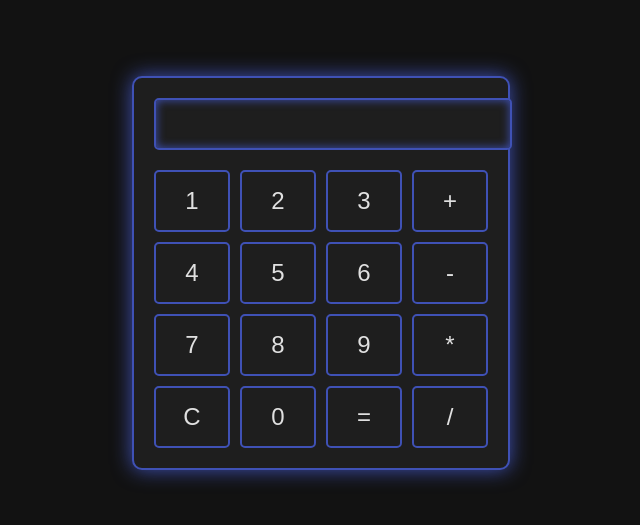
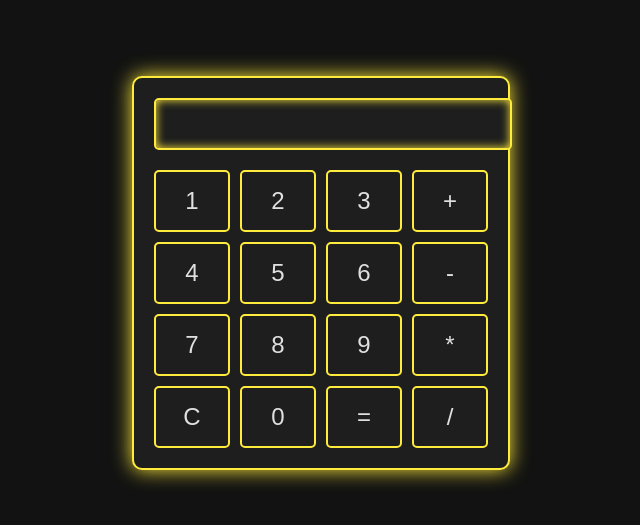
Before and after one commit to aryaman1411/demo_cprime_github, a React (Create React App) app in the folder calculator-application/: page / in a window 1280 px wide. Shown: the part 127-652 px from the top of the page, without its empty margins (319-959 px from the left). Built offline with nearby package versions, Linux system fonts and the light colour scheme.

Commit message:
new changes to css to haveyellow and green theme

```diff
--- a/calculator-application/src/Calculator.css
+++ b/calculator-application/src/Calculator.css
@@ -11,10 +11,10 @@ body {
 
 .calculator {
   background-color: #1E1E1E;  /* Slightly lighter dark background */
-  border: 2px solid #3F51B5;  /* Primary color border (Indigo) */
+  border: 2px solid #FFEB3B;  /* Primary color border (Yellow) */
   border-radius: 10px;
   padding: 20px;
-  box-shadow: 0 0 20px #3F51B5;  /* Primary color shadow */
+  box-shadow: 0 0 20px #FFEB3B;  /* Primary color shadow */
 }
 
 .display {
@@ -24,13 +24,13 @@ body {
 input[type="text"] {
   width: 100%;
   padding: 10px;
-  border: 2px solid #3F51B5;  /* Primary color border */
+  border: 2px solid #FFEB3B;  /* Primary color border */
   border-radius: 5px;
   background-color: #1E1E1E;
   color: #E0E0E0;  /* Light grey text */
   font-size: 1.5em;
   text-align: right;
-  box-shadow: inset 0 0 10px #3F51B5;  /* Inner shadow with primary color */
+  box-shadow: inset 0 0 10px #FFEB3B;  /* Inner shadow with primary color */
 }
 
 .buttons {
@@ -42,7 +42,7 @@ input[type="text"] {
 button {
   padding: 15px;
   font-size: 1.5em;
-  border: 2px solid #3F51B5;  /* Primary color border */
+  border: 2px solid #FFEB3B;  /* Primary color border */
   border-radius: 5px;
   background-color: #1E1E1E;  /* Button background matches calculator */
   color: #E0E0E0;  /* Light grey text */
@@ -51,29 +51,29 @@ button {
 }
 
 button:hover {
-  background-color: #3F51B5;  /* Primary color background on hover */
-  color: #FFFFFF;  /* White text on hover */
+  background-color: #FFEB3B;  /* Primary color background on hover */
+  color: #000000;  /* Black text on hover */
 }
 
 button:active {
-  background-color: #303F9F;  /* Darker primary color on click */
-  color: #FFFFFF;  /* White text on click */
+  background-color: #FBC02D;  /* Darker primary color on click */
+  color: #000000;  /* Black text on click */
   box-shadow: inset 0 0 5px #000000;  /* Inner shadow on click */
 }
 
 /* Secondary color for special buttons like "=" or "C" */
 button.special {
-  border: 2px solid #FF4081;  /* Secondary color border (Pink) */
-  color: #FF4081;  /* Secondary color text */
+  border: 2px solid #4CAF50;  /* Secondary color border (Green) */
+  color: #4CAF50;  /* Secondary color text */
 }
 
 button.special:hover {
-  background-color: #FF4081;  /* Secondary color background on hover */
+  background-color: #4CAF50;  /* Secondary color background on hover */
   color: #FFFFFF;  /* White text on hover */
 }
 
 button.special:active {
-  background-color: #F50057;  /* Darker secondary color on click */
+  background-color: #388E3C;  /* Darker secondary color on click */
   color: #FFFFFF;  /* White text on click */
   box-shadow: inset 0 0 5px #000000;  /* Inner shadow on click */
 }
```
